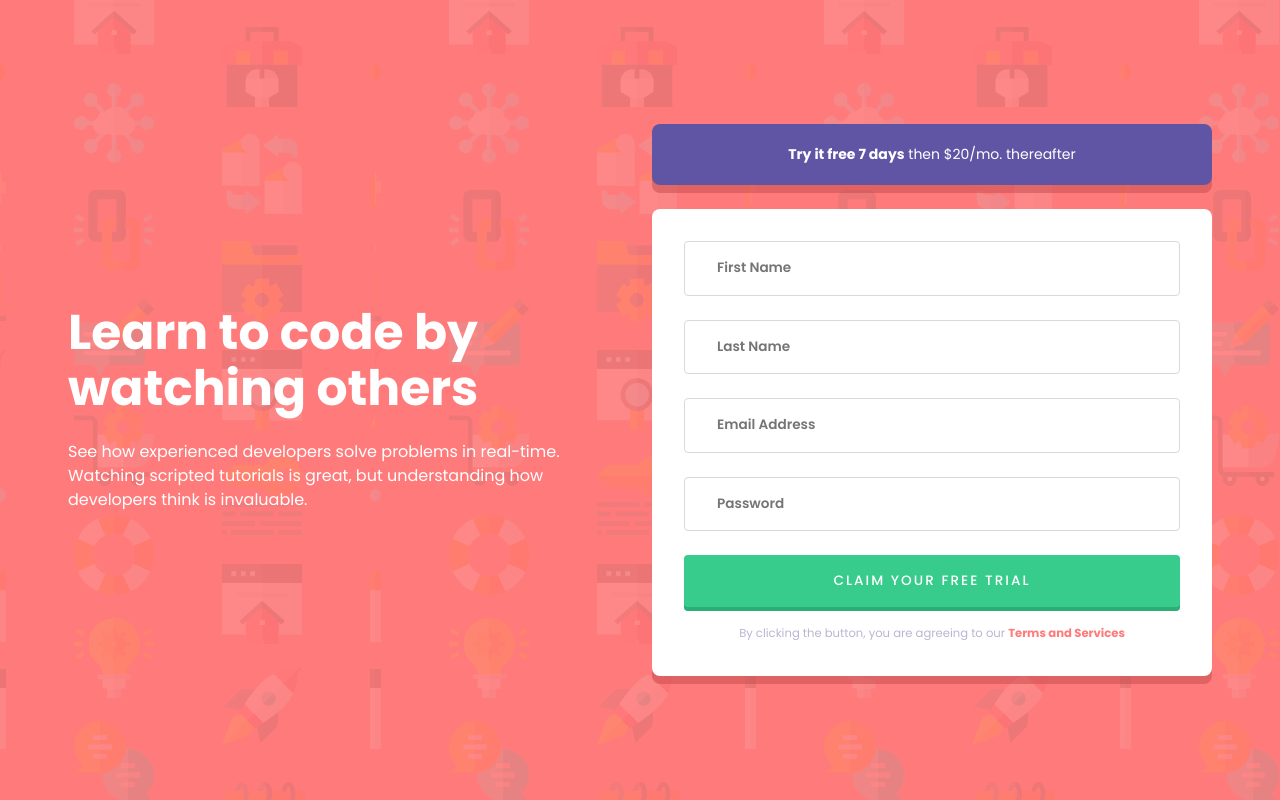
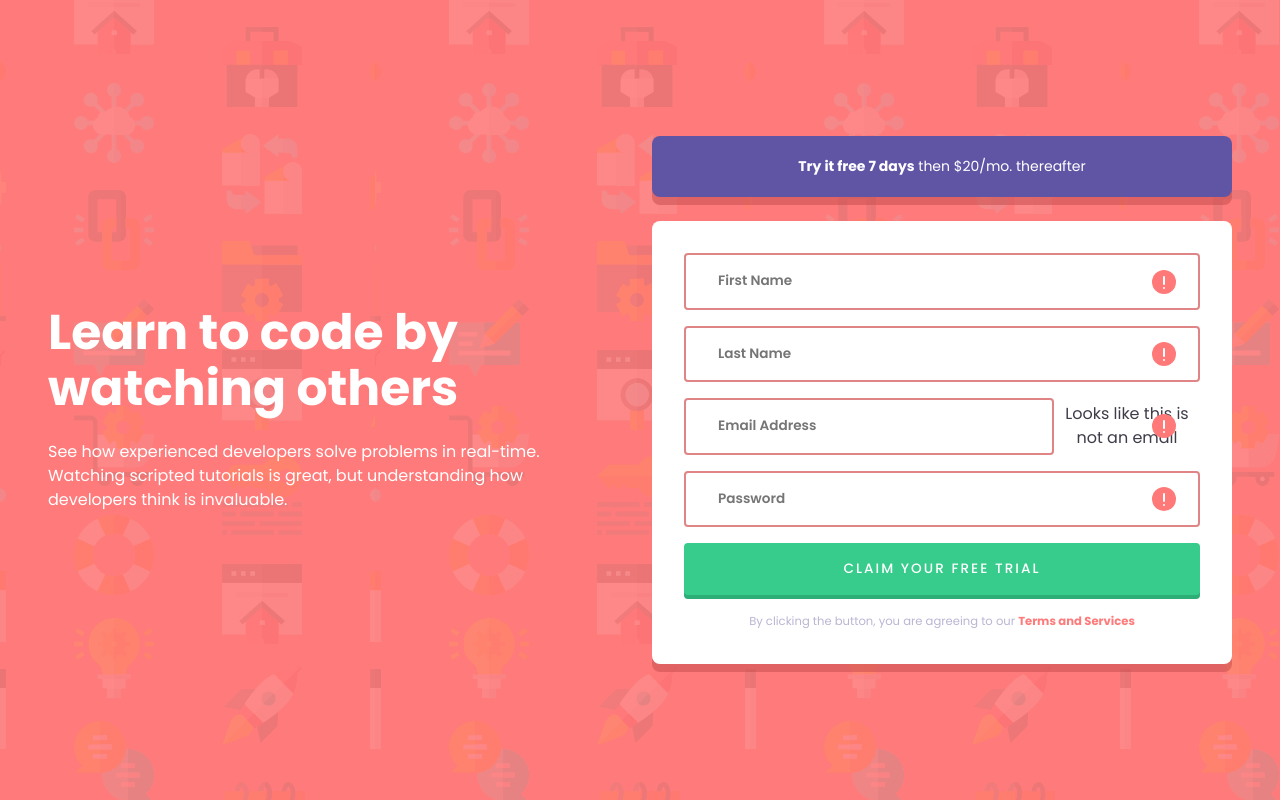
Before and after one commit to mbdelarosa/intro-component-with-signup-form, a plain HTML site: page index.html in a window 1280 px wide. Drawn offline with Linux system fonts and the light colour scheme.

Commit message:
Added styling for errors

```diff
--- a/index.html
+++ b/index.html
@@ -34,24 +34,36 @@
           <form id="form" method="post" novalidate>
             <div class="signup-form">
               <!-- First Name -->
+              <div class="input-container">
                 <label for="first-name" class="sr-only">First Name</label>
-              <input type="text" id="first-name" name="first-name" autocomplete="given-name" placeholder="First Name" class="signup-form__input" aria-invalid="false" aria-describedby="fname-error" required />
+                <input type="text" id="first-name" name="first-name" autocomplete="given-name" placeholder="First Name" class="signup-form__input" aria-invalid="true" aria-describedby="fname-error" required />
                 <span id="fname-error" class="signup-form__error" aria-live="polite"></span>
+                <span class="error-icon"><img src="images/icon-error.svg" alt=""></span>
+              </div>
 
               <!-- Last Name -->
+              <div class="input-container">
                 <label for="last-name" class="sr-only">Last Name</label>
-              <input type="text" id="last-name" name="last-name" autocomplete="family-name" placeholder="Last Name" class="signup-form__input" aria-invalid="false" aria-describedby="lname-error" required />
+                <input type="text" id="last-name" name="last-name" autocomplete="family-name" placeholder="Last Name" class="signup-form__input" aria-invalid="true" aria-describedby="lname-error" required />
                 <span id="lname-error" class="signup-form__error" aria-live="polite"></span>
+                <span class="error-icon"><img src="images/icon-error.svg" alt=""></span>
+              </div>
 
               <!-- Email -->
+              <div class="input-container">
                 <label for="email" class="sr-only">Email Address</label>
-              <input type="email" id="email" name="email" autocomplete="email" placeholder="Email Address" class="signup-form__input" aria-invalid="false" aria-describedby="email-error" required />
-              <span id="email-error" class="signup-form__error" aria-live="polite"></span>
+                <input type="email" id="email" name="email" autocomplete="email" placeholder="Email Address" class="signup-form__input error-input" aria-invalid="true" aria-describedby="email-error" required />
+                <span id="email-error" class="signup-form__error" aria-live="polite">Looks like this is not an email</span>
+                <span class="error-icon"><img src="images/icon-error.svg" alt=""></span>
+              </div>
 
               <!-- Password -->
+              <div class="input-container">
                 <label for="new-password" class="sr-only">Password</label>
-              <input type="password" id="new-password" name="password" autocomplete="new-password" placeholder="Password" class="signup-form__input" aria-invalid="false" aria-describedby="password-error" required />
+                <input type="password" id="new-password" name="password" autocomplete="new-password" placeholder="Password" class="signup-form__input" aria-invalid="true" aria-describedby="password-error" required />
                 <span id="password-error" class="signup-form__error" aria-live="polite"></span>
+                <span class="error-icon"><img src="images/icon-error.svg" alt=""></span>
+              </div>
 
               <!-- Button -->
               <button type="submit" class="signup-form__button">Claim your free trial</button>
--- a/style.css
+++ b/style.css
@@ -1,9 +1,12 @@
 :root {
   /* Primary */
   --red: hsl(0, 100%, 74%);
+  --red-border: hsl(0, 60%, 70%);
   --red-shadow: hsla(0, 50%, 53%, 0.5);
   --green: hsl(154, 59%, 51%);
+  --green-hover: hsl(154, 65%, 68%);
   --green-shadow: hsl(154, 59%, 43%);
+  --green-shadow-hover: hsl(154, 43%, 62%);
 
   /* Accent */
   --blue: hsl(248, 32%, 49%);
@@ -81,14 +84,22 @@ body {
 .signup-form {
   display: flex;
   flex-direction: column;
-  gap: 0.5rem;
+  gap: 1rem;
   margin-bottom: 1rem;
 }
 
+.input-container {
+  position: relative;
+  display: flex;
+  align-items: center;
+}
+
 .signup-form__input {
+  flex-grow: 1;
   border: 1px solid var(--gray-border);
   border-radius: 0.25rem;
   padding: 1rem 1rem;
+  padding-inline-end: 3rem;
   font-size: 0.85rem;
   font-weight: 600;
   color: var(--dark-blue);
@@ -97,6 +108,23 @@ body {
 .signup-form__input:focus {
   outline: none;
   border-color: var(--gray-border-focus);
+}
+
+/*.signup-form__input:focus::placeholder {
+  opacity: 0;
+}*/
+
+.signup-form__input[aria-invalid="true"] {
+  border: 2px solid var(--red-border);
+}
+
+.error-icon {
+  position: absolute;
+  right: 1rem;
+}
+
+.error-input {
+  color: var(--red);
 }
 
 .signup-form__button {
@@ -110,6 +138,12 @@ body {
   font-weight: 500;
   letter-spacing: 0.15em;
   color: white;
+}
+
+.signup-form__button:hover {
+  background-color: var(--green-hover);
+  box-shadow: 0 4px 0 0 var(--green-shadow-hover);
+  cursor: pointer;
 }
 
 .signup-card__note {
@@ -152,11 +186,12 @@ body {
     padding: 2rem;
   }
 
-  .signup-form {
-    gap: 0.75rem;
+  .signup-form__input {
+    padding: 1rem 2rem;
+    padding-inline-end: 4rem;
   }
 
-  .signup-form__input {
-    padding: 1rem 2rem;
+  .error-icon {
+    right: 1.5rem;
   }
 }
```
Lines whose indentation alone changed are shown as unchanged.
